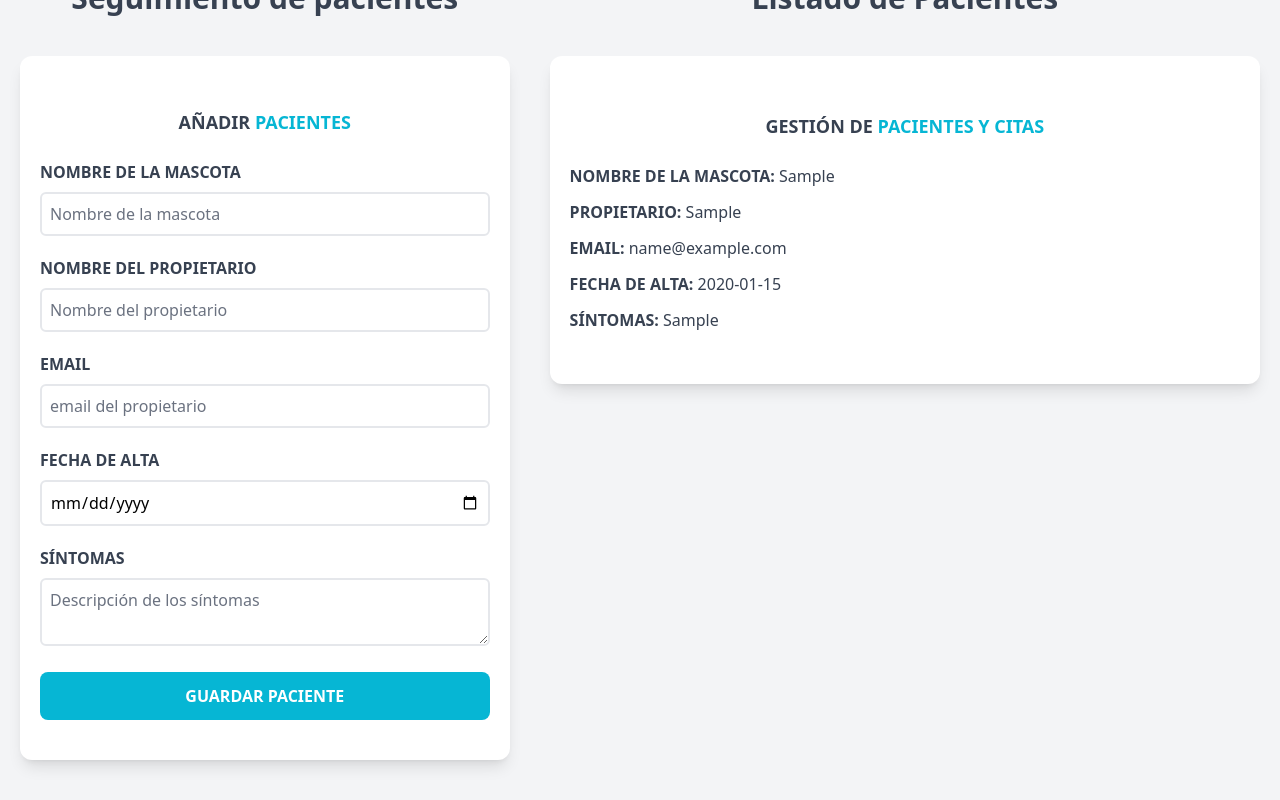
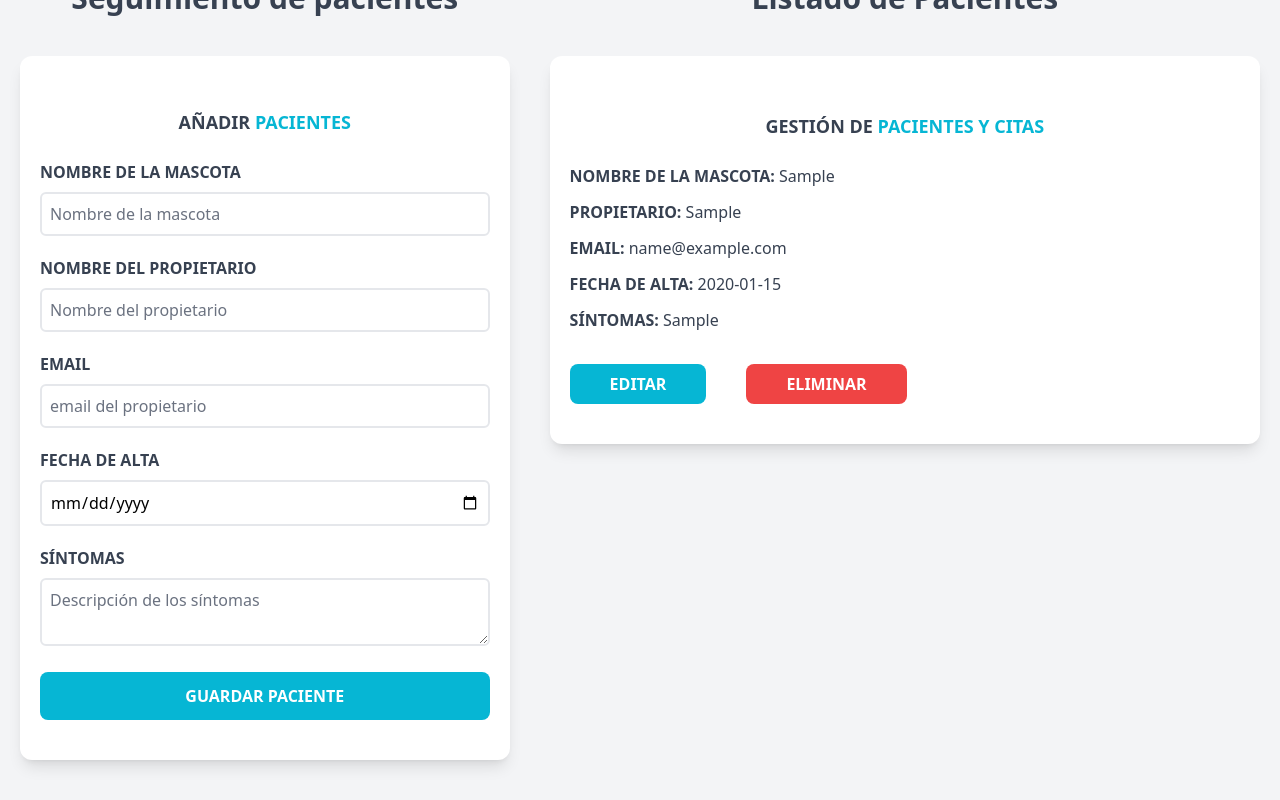
Before and after one commit to ExequielPina/citas-veterinario, a React (Vite) app: page / in a window 1280 px wide. Both pictures are taken after typing "Sample", "Sample", "name@example.com", "2020-01-15", "Sample" into the empty fields and a click on the input "Guardar paciente". Shown: the part 356-1156 px from the top of the page. Built offline with nearby package versions, Linux system fonts and the light colour scheme.

Commit message:
commit 1.6 CRUD creando función de editar

```diff
--- a/src/App.jsx
+++ b/src/App.jsx
@@ -10,6 +10,8 @@ function App() {
 
   const [pacientes, setPacientes] = useState([]);
 
+  const [pacienteEditar, setPacienteEditar] = useState({});
+
   return (
     <div className="container mx-auto mt-20">
 
@@ -17,11 +19,14 @@ function App() {
       <div className="mt-12 md:flex">
         <Formulario
             pacientes = {pacientes}
+            pacienteEditar={pacienteEditar}
             setPacientes = {setPacientes}
+            setPacienteEditar={setPacienteEditar}
         />
 
         <ListadoPacientes
           pacientes={pacientes}
+          setPacienteEditar={setPacienteEditar}
         />
       </div>
 
--- a/src/components/Formulario.jsx
+++ b/src/components/Formulario.jsx
@@ -2,7 +2,7 @@ import { useState, useEffect } from "react"
 import Error from "./Error";
 
 
-const Formulario = ({ pacientes,  setPacientes, }) => {
+const Formulario = ({ pacientes, setPacientes, pacienteEditar, setPacienteEditar }) => {
   // ** States que leen los valores del formulario **//
   const [nombre, setNombre] = useState('');
   const [propietario, setPropietario] = useState('');
@@ -11,6 +11,17 @@ const Formulario = ({ pacientes,  setPacientes, }) => {
   const [sintomas, setSintomas] = useState('');
   // ** State para alertas de error en el formulario ** //
   const [error, setError] = useState(false)
+
+  useEffect(() => {
+    if( Object.keys(pacienteEditar).length > 0 ){
+      setNombre(pacienteEditar.nombre)
+      setPropietario(pacienteEditar.propietario)
+      setEmail(pacienteEditar.email)
+      setFecha(pacienteEditar.fecha)
+      setSintomas(pacienteEditar.sintomas)
+    }
+  },[pacienteEditar])
+
 
   //** Función que genera un ID único **/
   const generarId = () => {
@@ -38,7 +49,23 @@ const Formulario = ({ pacientes,  setPacientes, }) => {
       sintomas,
       id: generarId()
     }
-    setPacientes([...pacientes, objetoPaciente]);
+
+    if (pacienteEditar.id) {
+      //** Editando registro **/
+      objetoPaciente.id = pacienteEditar.id
+
+      const pacientesActualizados = pacientes.map( pacientesState => pacientesState.id ===
+        pacienteEditar.id ? objetoPaciente : pacientesState)
+
+        setPacientes(pacientesActualizados)
+        setPacienteEditar({})
+
+
+
+    } else {
+      //** guardando registro **/
+      setPacientes([...pacientes, objetoPaciente]);
+    }
 
     //** Reiniciar el formulario **/
     setNombre('')
@@ -95,7 +122,8 @@ const Formulario = ({ pacientes,  setPacientes, }) => {
 
         <input className='bg-cyan-500 w-full p-3 text-white uppercase font-bold rounded-lg
                           hover:bg-cyan-600 cursor-pointer transition-all'
-               type="submit" value="Guardar paciente" />
+               type="submit"
+               value={ pacienteEditar.id ? "Editar paciente" : "Guardar paciente" }/>
 
       </form>
     </div>
--- a/src/components/ListadoPacientes.jsx
+++ b/src/components/ListadoPacientes.jsx
@@ -1,23 +1,30 @@
 import Paciente from "./Paciente"
 
 
-const ListadoPacientes = ({ pacientes, }) => {
-  return (
-    <div className="md:w-1/2 lg:w-3/5 mx-2" >
+const ListadoPacientes = ({ pacientes, setPacienteEditar }) => {
+
+  return(
+    <div className="md:w-1/2 lg:w-3/5 mx-2">
+      {pacientes && pacientes.length ? (
+        <>
           <h2 className="font-black text-gray-700 text-3xl text-center">Listado de Pacientes</h2>
             { pacientes.map( paciente  =>(
                 <Paciente
                   key={paciente.id}
                   paciente={paciente}
+                  setPacienteEditar={setPacienteEditar}
                 />
+            ))}
+        </>
 
-      ))}
-
+      ) : (
+        <>
+         <h2 className="font-black text-gray-700 text-3xl text-center">Aun no hay pacientes</h2>
+        </>
+      )}
       </div>
-
-
-
     )
   }
 
+
 export default ListadoPacientes
--- a/src/components/Paciente.jsx
+++ b/src/components/Paciente.jsx
@@ -1,6 +1,6 @@
 
 
-const Paciente = ({paciente}) => {
+const Paciente = ({paciente, setPacienteEditar}) => {
 
   const { nombre, propietario, email, fecha, sintomas } = paciente
 
@@ -12,6 +12,20 @@ const Paciente = ({paciente}) => {
         <p className="block text-gray-700 uppercase font-bold mb-3">email: {''} <span className="font-normal normal-case">{email}</span></p>
         <p className="block text-gray-700 uppercase font-bold mb-3">Fecha de alta: {''} <span className="font-normal normal-case">{fecha}</span></p>
         <p className="block text-gray-700 uppercase font-bold mb-3">Síntomas: {''} <span className="font-normal normal-case">{sintomas}</span></p>
+
+        <div>
+          <button className="bg-cyan-500 px-10 py-2 mt-5 mr-10 text-white uppercase font-bold rounded-lg
+                          hover:bg-cyan-600 cursor-pointer transition-all"
+                  type="button"
+                  onClick={() => setPacienteEditar(paciente)}
+                  >Editar
+
+                  </button>
+          <button className="bg-red-500 px-10 py-2 mt-5 text-white uppercase font-bold rounded-lg
+                          hover:bg-red-800 cursor-pointer transition-all"
+                  type="button">Eliminar
+                  </button>
+        </div>
       </div>
   )
 }
```
Lines whose indentation alone changed are shown as unchanged.
